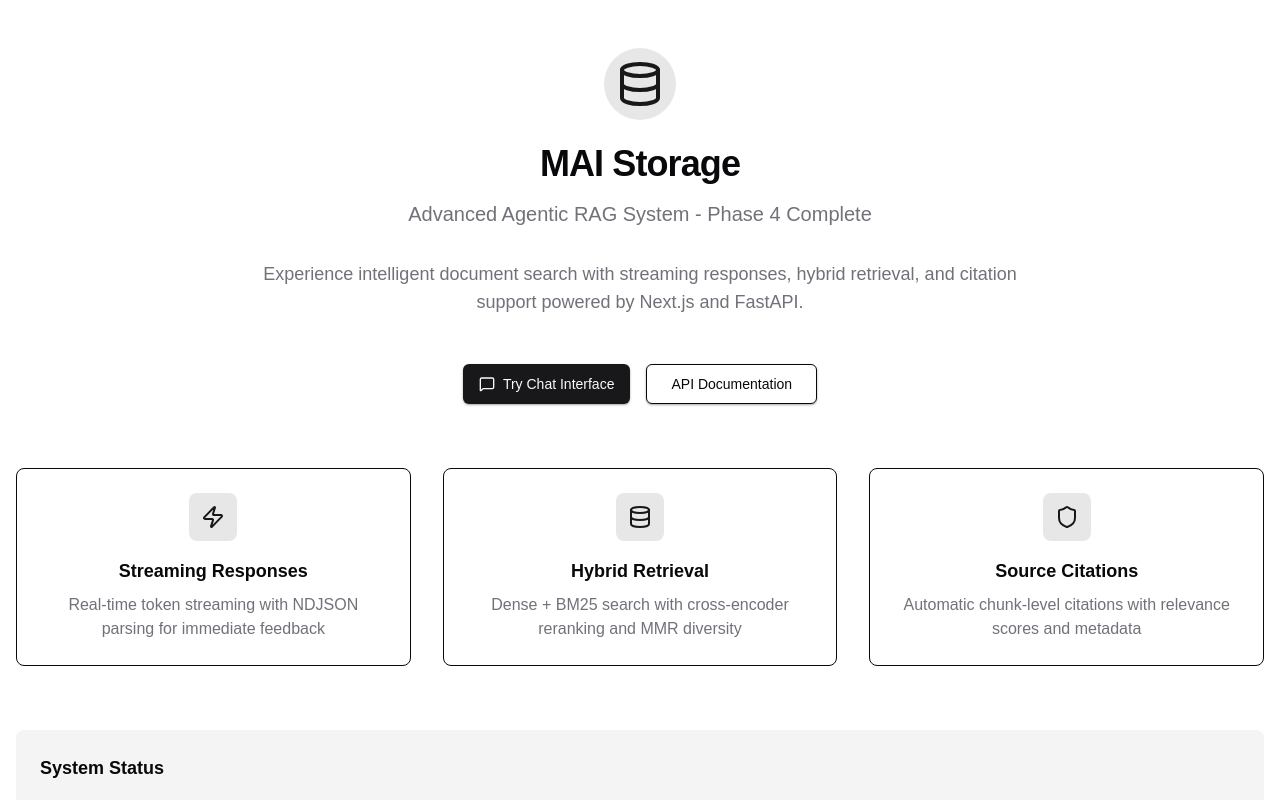
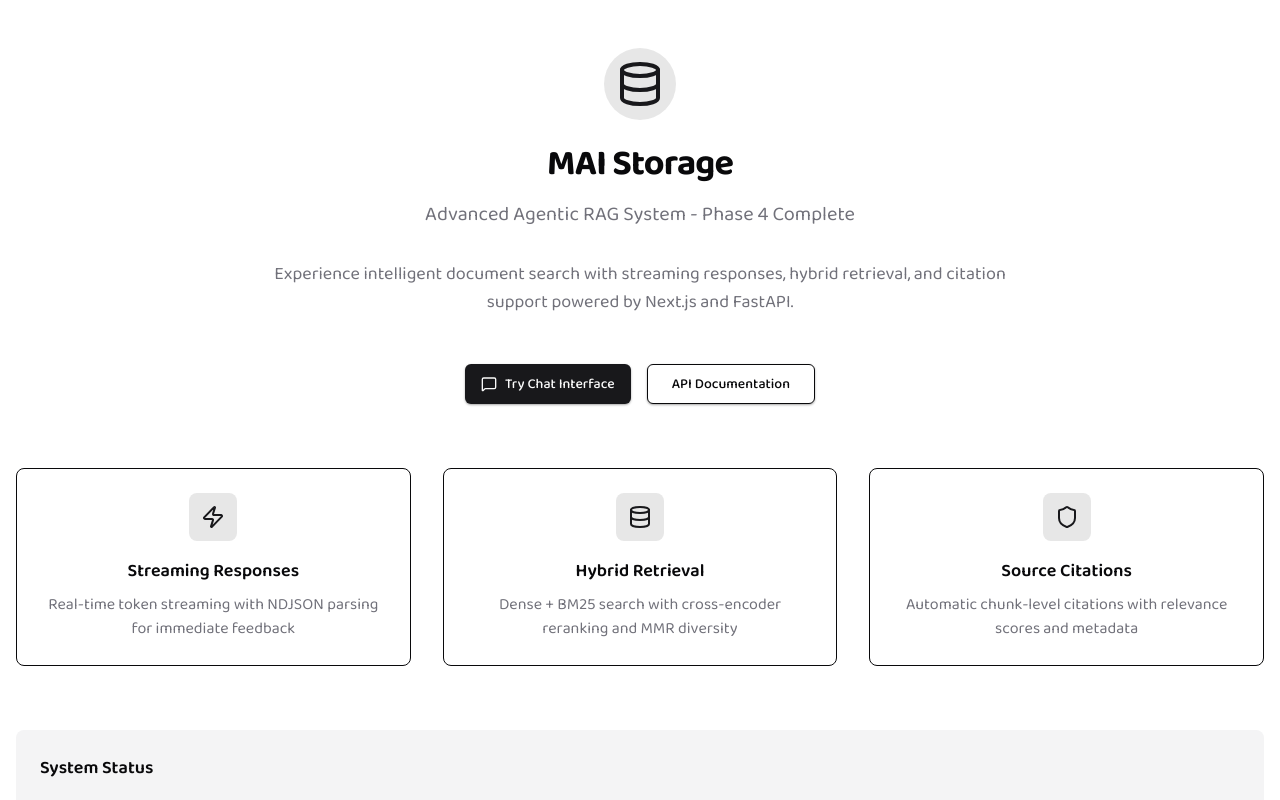
Before and after one commit to Marcussy34/maistorage, a Next.js app in the folder apps/web/: page / in a window 1280 px wide. Shown: the top 800 px of the page. Built offline with nearby package versions, Linux system fonts and the light colour scheme.

Commit message:
Updated font styling

```diff
--- a/apps/web/pages/_app.js
+++ b/apps/web/pages/_app.js
@@ -1,15 +1,29 @@
-import "@/styles/globals.css";
+import "../styles/globals.css";
 import { StrictMode } from 'react';
+import { Baloo_2 } from 'next/font/google';
+
+// Configure Baloo 2 font with optimal settings
+const baloo2 = Baloo_2({
+  subsets: ['latin'],
+  display: 'swap',
+  variable: '--font-baloo2',
+});
 
 export default function App({ Component, pageProps }) {
   // Disable StrictMode in development to prevent double execution
   if (process.env.NODE_ENV === 'development') {
-    return <Component {...pageProps} />;
+    return (
+      <main className={`${baloo2.className} ${baloo2.variable}`}>
+        <Component {...pageProps} />
+      </main>
+    );
   }
 
   return (
     <StrictMode>
-      <Component {...pageProps} />
+      <main className={`${baloo2.className} ${baloo2.variable}`}>
+        <Component {...pageProps} />
+      </main>
     </StrictMode>
   );
 }
--- a/apps/web/styles/globals.css
+++ b/apps/web/styles/globals.css
@@ -66,7 +66,7 @@
   --color-input: hsl(var(--input));
   --color-ring: hsl(var(--ring));
   --radius: var(--radius);
-  --font-sans: var(--font-geist-sans);
+  --font-sans: var(--font-baloo2);
   --font-mono: var(--font-geist-mono);
   --shadow-xs: 0 1px 3px rgba(0, 0, 0, 0.12), 0 1px 2px rgba(0, 0, 0, 0.24);
 }
@@ -74,5 +74,5 @@
 body {
   background: var(--background);
   color: var(--foreground);
-  font-family: Arial, Helvetica, sans-serif;
+  font-family: var(--font-baloo2), Arial, Helvetica, sans-serif;
 }
```
